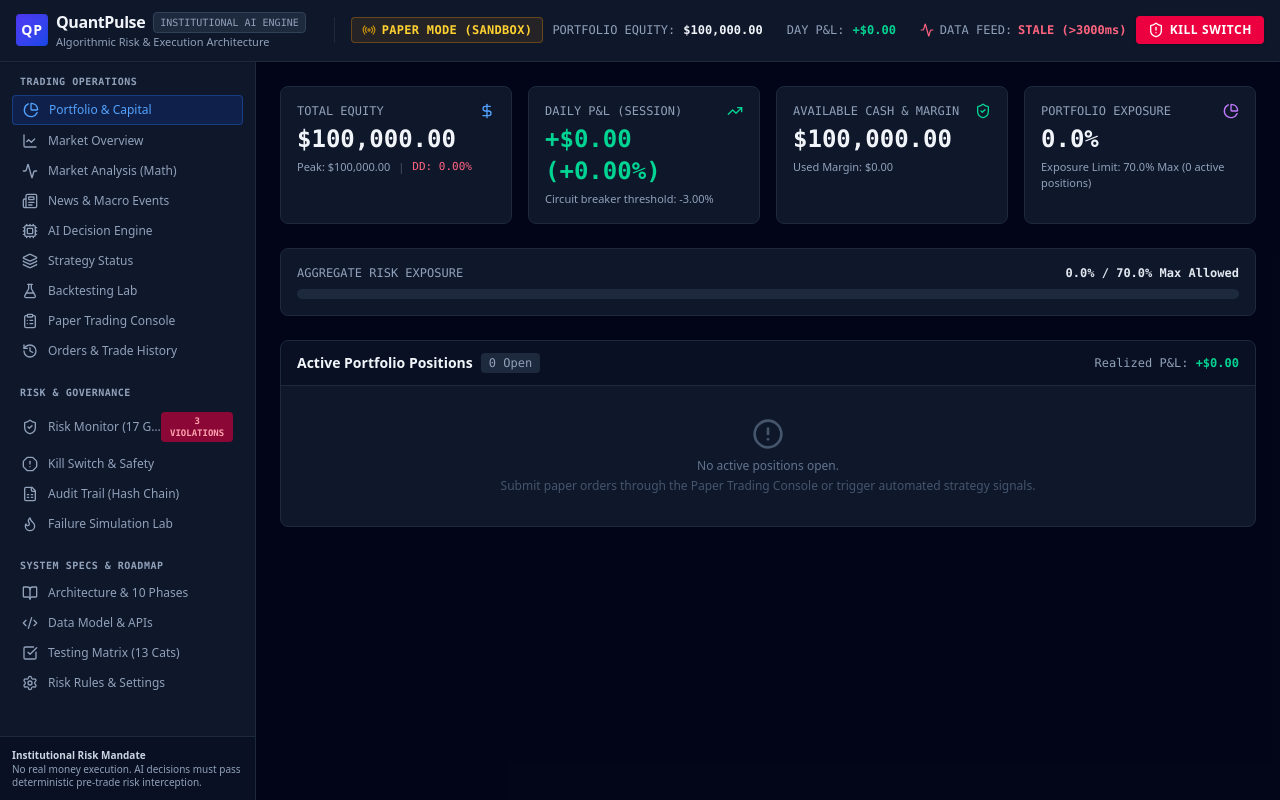
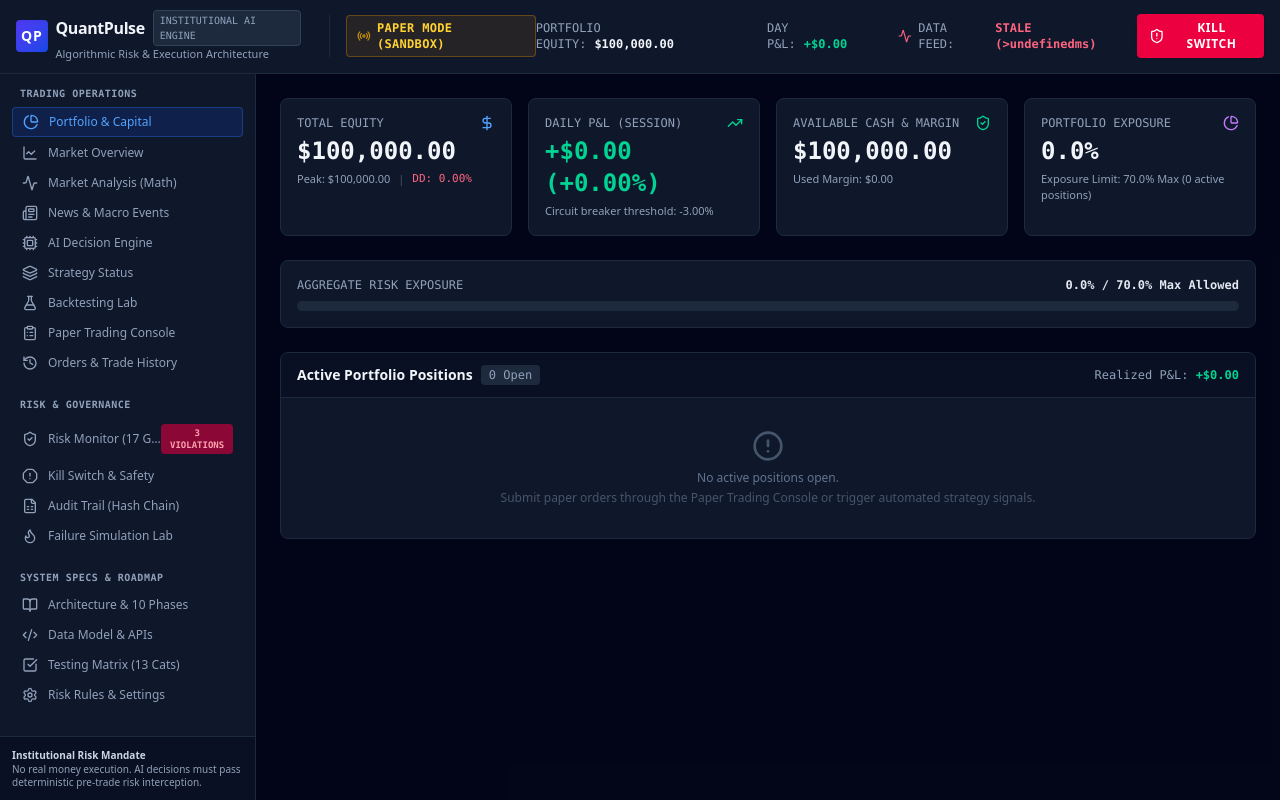
Before and after one commit to smurari229-ai/QuantPulse, a React (Vite) app: page / in a window 1280 px wide. Built offline with nearby package versions, Linux system fonts and the light colour scheme.

Commit message:
fix: show configured market staleness threshold

```diff
--- a/src/components/Header.tsx
+++ b/src/components/Header.tsx
@@ -10,6 +10,7 @@ interface HeaderProps {
   dailyPnL: number;
   equity: number;
   isStaleData: boolean;
+  maxDataStalenessMs: number;
   activeView: string;
 }
 
@@ -20,6 +21,7 @@ export const Header: React.FC<HeaderProps> = ({
   dailyPnL,
   equity,
   isStaleData,
+  maxDataStalenessMs,
 }) => {
   const isEmergency = killSwitchState.isEmergencyStopTripped || killSwitchState.isGlobalTradingOff;
 
@@ -90,7 +92,7 @@ export const Header: React.FC<HeaderProps> = ({
           <Activity className={`w-3.5 h-3.5 ${isStaleData ? 'text-rose-400' : 'text-emerald-400'}`} />
           <span className="text-slate-400">DATA FEED:</span>
           <span className={isStaleData ? 'text-rose-400 font-bold' : 'text-emerald-400 font-medium'}>
-            {isStaleData ? 'STALE (>3000ms)' : 'SIMULATED (FRESH)'}
+            {isStaleData ? `STALE (>${maxDataStalenessMs}ms)` : 'SIMULATED (FRESH)'}
           </span>
         </div>
       </div>
```
